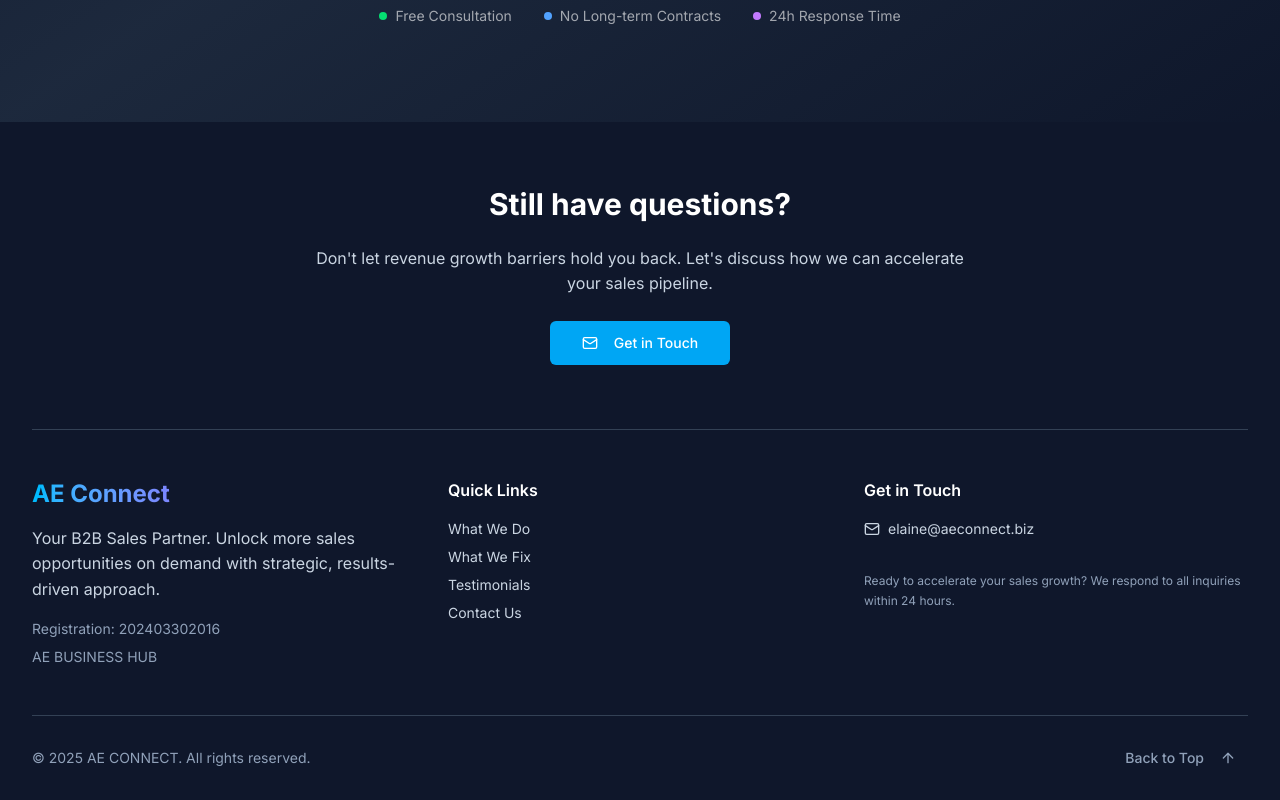
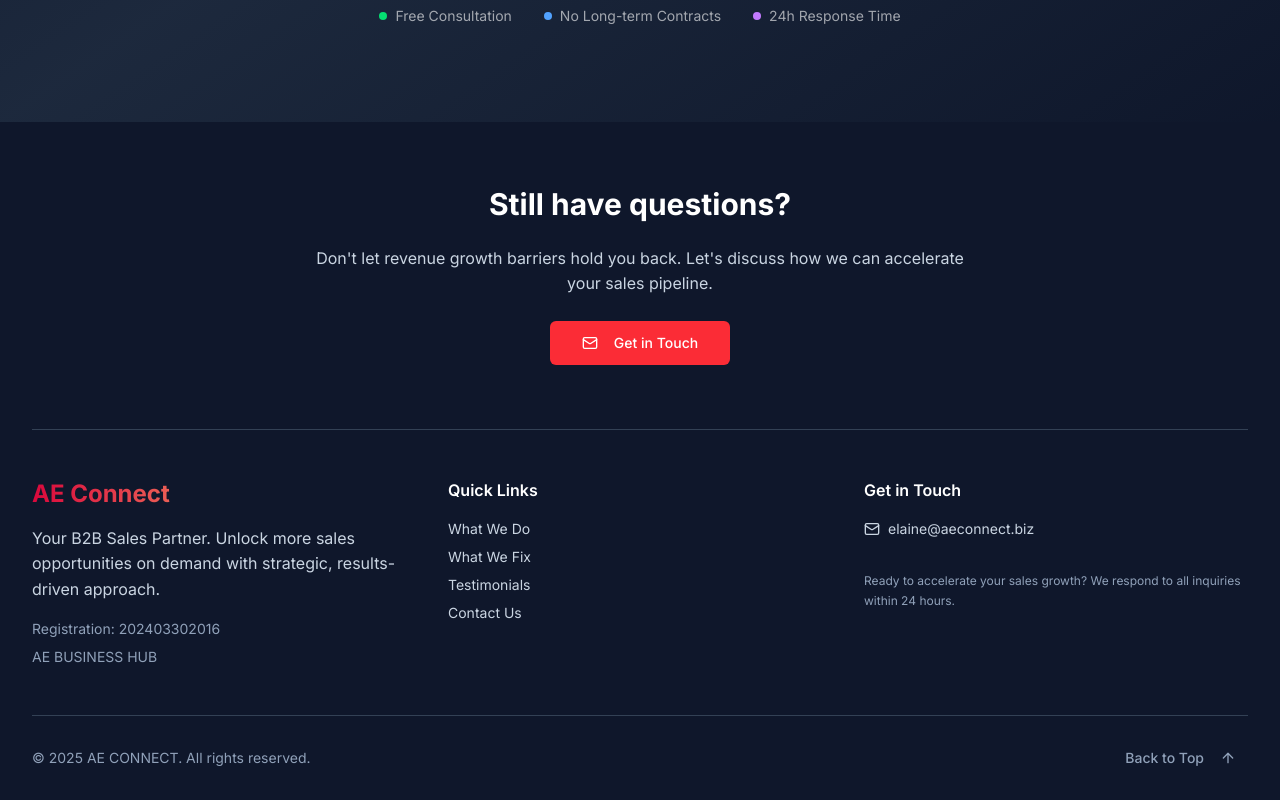
Before and after one commit to wilaine/aeconnect, a Next.js app in the folder ae-connect-landing/: page / in a window 1280 px wide. Shown: the part 4898-5698 px from the top of the page. Built offline with nearby package versions, Linux system fonts and the light colour scheme.

Commit message:
footer 统一颜色画风

```diff
--- a/ae-connect-landing/src/components/footer.tsx
+++ b/ae-connect-landing/src/components/footer.tsx
@@ -29,7 +29,7 @@ export function Footer() {
               Don't let revenue growth barriers hold you back.
               Let's discuss how we can accelerate your sales pipeline.
             </p>
-            <Button asChild size="lg" className="bg-sky-500 hover:bg-sky-600">
+            <Button asChild size="lg" className="bg-red-500 hover:bg-red-600">
               <Link href={siteConfig.links.email} className="inline-flex items-center space-x-2">
                 <Mail className="w-4 h-4" />
                 <span>Get in Touch</span>
@@ -44,7 +44,7 @@ export function Footer() {
             {/* Company Info */}
             <div className="space-y-4">
               <Link href="/" className="inline-block">
-                <span className="text-2xl font-bold bg-gradient-to-r from-sky-400 to-indigo-400 bg-clip-text text-transparent">
+                <span className="text-2xl font-bold" style={{background: 'linear-gradient(to right, #d9083c, #eb5e55)', WebkitBackgroundClip: 'text', WebkitTextFillColor: 'transparent', backgroundClip: 'text'}}>
                   {siteConfig.name}
                 </span>
               </Link>
```
